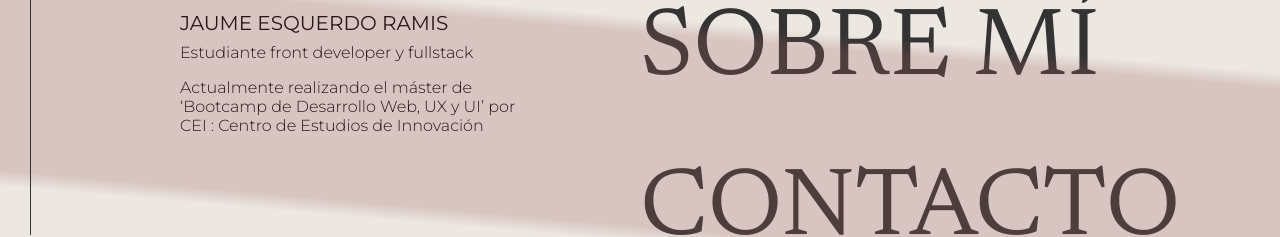
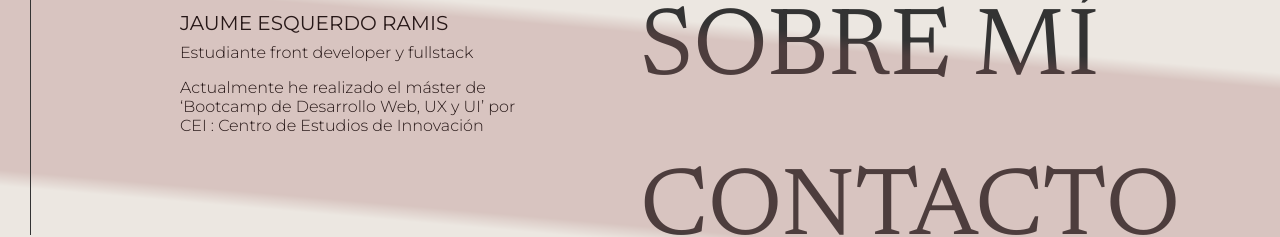
Before and after one commit to JaumeEsquerdo/portfolio-personal, a React (Vite) app in the folder portfolio-jaume/: page / in a window 1280 px wide. Shown: the part 477-714 px from the top of the page. Built offline with nearby package versions, Linux system fonts and the light colour scheme; a web font is replaced by a local one.

Commit message:
Update Home.jsx

```diff
--- a/portfolio-jaume/src/pages/Home.jsx
+++ b/portfolio-jaume/src/pages/Home.jsx
@@ -123,7 +123,7 @@ export const Home = () => {
                 <div className="PortfolioPresentation">
                     <h1 className="PortfolioPresentation-h1">JAUME ESQUERDO RAMIS</h1>
                     <h3 className="PortfolioPresentation-h3">Estudiante front developer y fullstack</h3>
-                    <h3 className="PortfolioPresentation-h3">Actualmente realizando el máster de ‘Bootcamp de Desarrollo Web, UX y UI’ por CEI : Centro de Estudios de Innovación </h3>
+                    <h3 className="PortfolioPresentation-h3">Actualmente he realizado el máster de ‘Bootcamp de Desarrollo Web, UX y UI’ por CEI : Centro de Estudios de Innovación </h3>
                 </div>
 
                 <nav className="PortfolioPresentation-nav">
```
